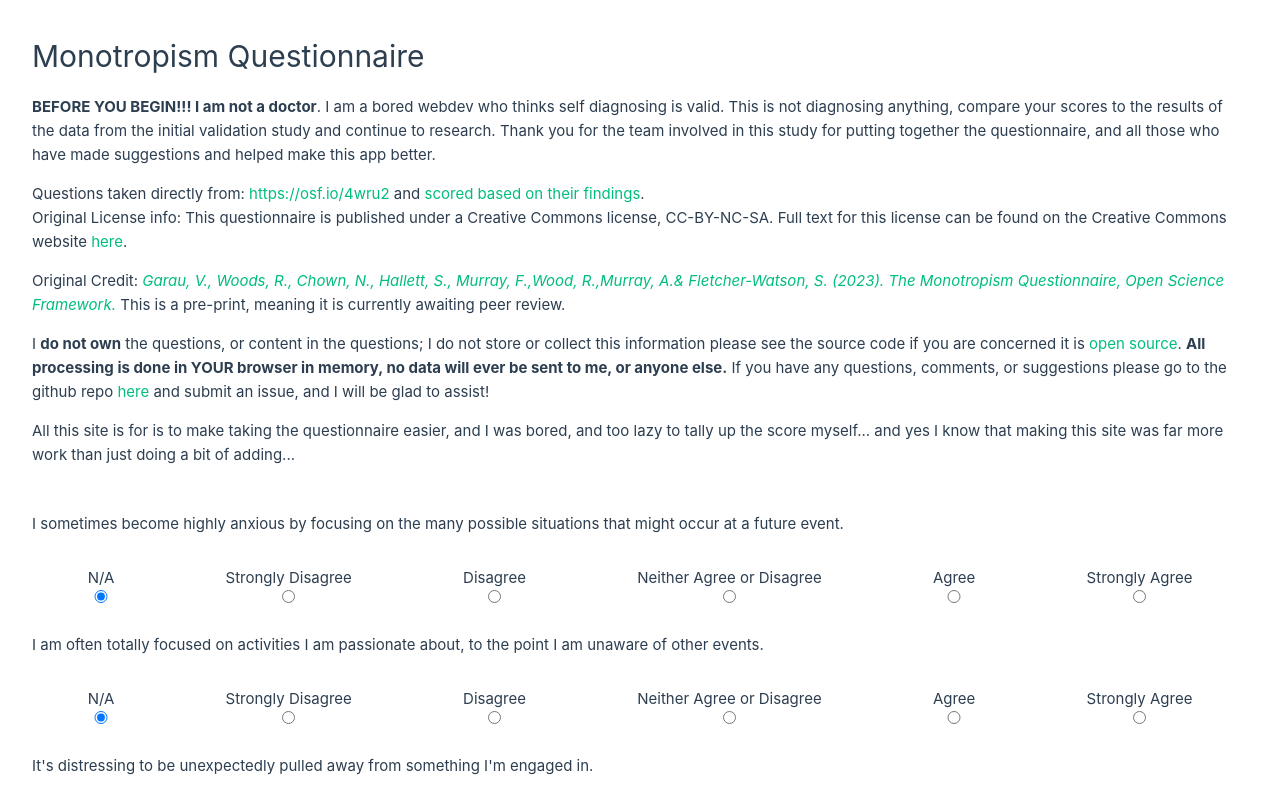
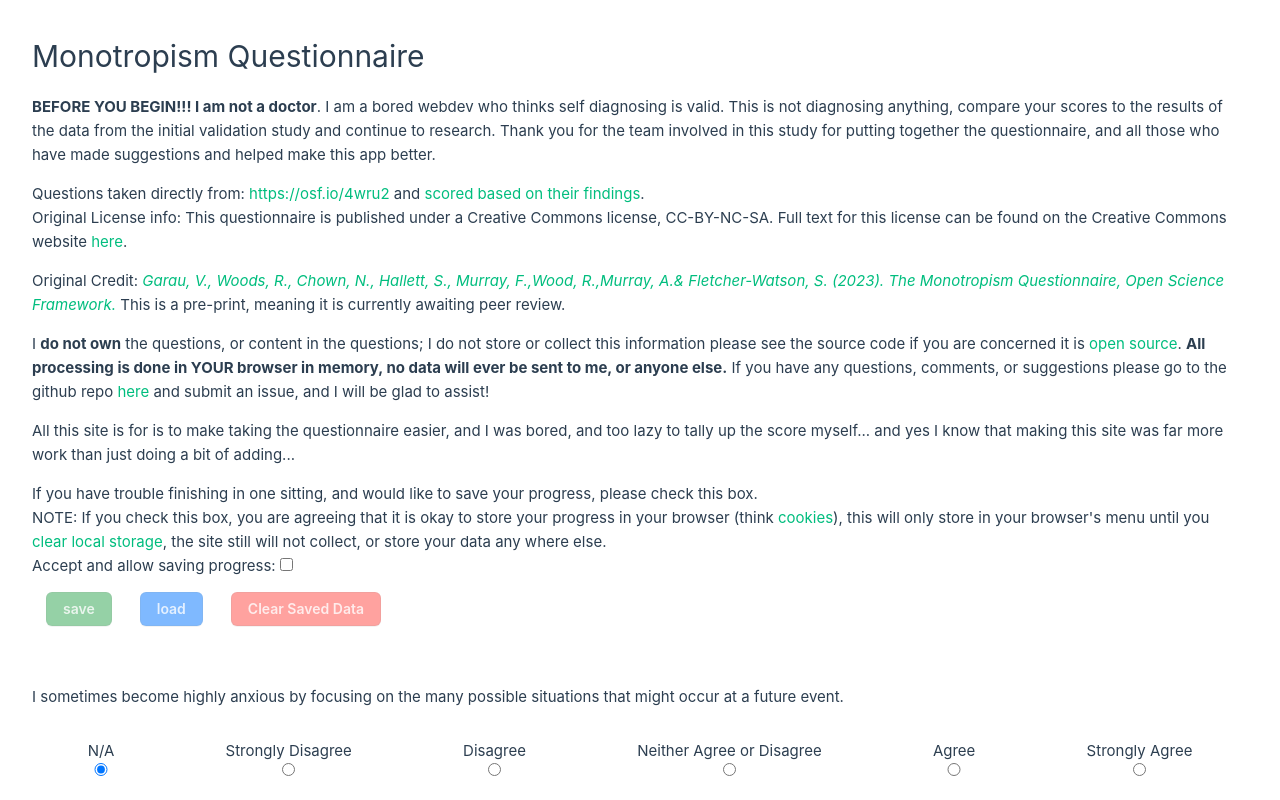
Before and after one commit to DLCIncluded/MQ, a Vue app in the folder app/: page / in a window 1280 px wide. Shown: the top 800 px of the page. Built offline with nearby package versions, Linux system fonts and the light colour scheme.

Commit message:
Adding saving feature

```diff
--- a/app/src/App.vue
+++ b/app/src/App.vue
@@ -61,15 +61,61 @@ export default {
 				scorebox: false,
 				score: 0,
 				avg: 0,
-				scoreQuote: ""
+				scoreQuote: "",
+				saveProgress:false,
+				savedAt:'never'
 		}
 	},
-	mounted:function(){
+	created:function(){
+		this.loadValues() //Check for and load values if they were saved
 		this.shuffleQuestions()
 	},
 	methods: {
+		saveValues(){ //save progress in browser memory
+			if(this.saveProgress){
+				localStorage.questions = JSON.stringify(this.questions)
+				localStorage.saveProgress = true
+				console.log("manual save")
+				var today = new Date();
+
+				var date = (today.getMonth()+1)  +'/'+ today.getDate()  +'/'+ today.getFullYear()
+
+				var hours = today.getHours();
+				var minutes = today.getMinutes();
+				var seconds = today.getSeconds();
+				var ampm = hours >= 12 ? 'pm' : 'am';
+				hours = hours % 12;
+				hours = hours ? hours : 12; // the hour '0' should be '12'
+				minutes = minutes < 10 ? '0'+minutes : minutes; //add leading 0 to min/sec
+				seconds = seconds < 10 ? '0'+seconds : seconds;
+				var strTime = hours + ':' + minutes +':'+ seconds + ' ' + ampm;
+
+
+
+				this.savedAt = date +" "+ strTime
+				localStorage.savedAt = this.savedAt
+			}
+		},
+		loadValues(){//if saved, go ahead and load to use, if not use the base questions
+			if(localStorage.saveProgress){
+				this.saveProgress = true
+			}
+			if(localStorage.questions){
+				this.questions = JSON.parse(localStorage.questions)
+			}
+			if(localStorage.savedAt){
+				this.savedAt = localStorage.savedAt
+			}
+		},
+		clearSavedData(){
+			localStorage.clear()
+			this.saveProgress = false
+			this.savedAt = 'never'
+		},
 		shuffleQuestions(){
-			this.questions = this.questions.sort(() => Math.random() - 0.5);
+			if(!localStorage.questions){ //only shuffle if we're not pullling from stored questions
+				this.questions = this.questions.sort(() => Math.random() - 0.5);
+			}
 		},
 		checkscore() {
 			this.scorebox=true
@@ -81,7 +127,7 @@ export default {
 				var x = parseInt(this.questions[i].val)
 				if (x === 0) {
 					num_questions=num_questions-1 //lower the number of questions to divide by if they use n/a - fixes #7
-					console.log("N/A choice - decrement num_questions, num_questions="+num_questions)
+					// console.log("N/A choice - decrement num_questions, num_questions="+num_questions)
 				}
 				score = score + x
 			}
@@ -177,7 +223,25 @@ export default {
 			All this site is for is to make taking the questionnaire easier, and I was bored, and too lazy to tally up the score myself... and yes I know that making this site was far more work than just doing a bit of adding...
 		</p>
 
+		<p>
+			If you have trouble finishing in one sitting, and would like to save your progress, please check this box. <br>
+			NOTE: If you check this box, you are agreeing that it is okay to store your progress in your browser (think <a href="https://developer.mozilla.org/en-US/docs/Web/API/Window/localStorage" target="_blank" rel="noopener noreferrer">cookies</a>), this will only store in your browser's menu until you <a href="https://www.leadshook.com/help/how-to-clear-local-storage-in-google-chrome-browser/" target="_blank" rel="noopener noreferrer">clear local storage</a>, the site still will not collect, or store your data any where else.<br>
 
+
+			<label for="save-progress">Accept and allow saving progress: </label><input type="checkbox" name="saveProgress" id="save-progress" v-model="saveProgress" >
+			<p>
+				<button @click="saveValues" class='button green' :disabled='!saveProgress'>save</button>
+
+				<button @click="loadValues" class='button blue' :disabled='!saveProgress'>load</button>
+
+				<button class='button red' @click="clearSavedData" :disabled='!saveProgress'>Clear Saved Data</button>
+
+				<span v-if="saveProgress">Saved at: {{savedAt}}</span>
+
+			</p>
+
+
+		</p>
     </div>
   </header>
 
@@ -189,20 +253,20 @@ export default {
 			</div>
 
 			<div v-if="!item.reverse" class='selections'>
-				<p><input type="radio" :name="index" :id="'r'+index+'0'" v-model="item.val" value="0"><label :for="'r'+index+'0'">N/A</label></p>
-				<p><input type="radio" :name="index" :id="'r'+index+'1'" v-model="item.val" value="1"><label :for="'r'+index+'1'">Strongly Disagree</label></p>
-				<p><input type="radio" :name="index" :id="'r'+index+'2'" v-model="item.val" value="2"><label :for="'r'+index+'2'">Disagree</label></p>
-				<p><input type="radio" :name="index" :id="'r'+index+'3'" v-model="item.val" value="3"><label :for="'r'+index+'3'">Neither Agree or Disagree</label></p>
-				<p><input type="radio" :name="index" :id="'r'+index+'4'" v-model="item.val" value="4"><label :for="'r'+index+'4'">Agree</label></p>
-				<p><input type="radio" :name="index" :id="'r'+index+'5'" v-model="item.val" value="5"><label :for="'r'+index+'5'">Strongly Agree</label></p>
+				<p><input type="radio" :name="index" :id="'r'+index+'0'" v-model="item.val" value="0" :checked="item.val == '0'"><label :for="'r'+index+'0'">N/A</label></p>
+				<p><input type="radio" :name="index" :id="'r'+index+'1'" v-model="item.val" value="1" :checked="item.val == '1'"><label :for="'r'+index+'1'">Strongly Disagree</label></p>
+				<p><input type="radio" :name="index" :id="'r'+index+'2'" v-model="item.val" value="2" :checked="item.val == '2'"><label :for="'r'+index+'2'">Disagree</label></p>
+				<p><input type="radio" :name="index" :id="'r'+index+'3'" v-model="item.val" value="3" :checked="item.val == '3'"><label :for="'r'+index+'3'">Neither Agree or Disagree</label></p>
+				<p><input type="radio" :name="index" :id="'r'+index+'4'" v-model="item.val" value="4" :checked="item.val == '4'"><label :for="'r'+index+'4'">Agree</label></p>
+				<p><input type="radio" :name="index" :id="'r'+index+'5'" v-model="item.val" value="5" :checked="item.val == '5'"><label :for="'r'+index+'5'">Strongly Agree</label></p>
 			</div>
 			<div v-else class='selections'>
-				<p><input type="radio" :name="index" :id="'r'+index+'0'" v-model="item.val" value="0"><label :for="'r'+index+'0'">N/A</label></p>
-				<p><input type="radio" :name="index" :id="'r'+index+'1'" v-model="item.val" value="5"><label :for="'r'+index+'1'">Strongly Disagree</label></p>
-				<p><input type="radio" :name="index" :id="'r'+index+'2'" v-model="item.val" value="4"><label :for="'r'+index+'2'">Disagree</label></p>
-				<p><input type="radio" :name="index" :id="'r'+index+'3'" v-model="item.val" value="3"><label :for="'r'+index+'3'">Neither Agree or Disagree</label></p>
-				<p><input type="radio" :name="index" :id="'r'+index+'4'" v-model="item.val" value="2"><label :for="'r'+index+'4'">Agree</label></p>
-				<p><input type="radio" :name="index" :id="'r'+index+'5'" v-model="item.val" value="1"><label :for="'r'+index+'5'">Strongly Agree</label></p>
+				<p><input type="radio" :name="index" :id="'r'+index+'0'" v-model="item.val" value="0" :checked="item.val == '0'"><label :for="'r'+index+'0'">N/A</label></p>
+				<p><input type="radio" :name="index" :id="'r'+index+'1'" v-model="item.val" value="5" :checked="item.val == '5'"><label :for="'r'+index+'1'">Strongly Disagree</label></p>
+				<p><input type="radio" :name="index" :id="'r'+index+'2'" v-model="item.val" value="4" :checked="item.val == '4'"><label :for="'r'+index+'2'">Disagree</label></p>
+				<p><input type="radio" :name="index" :id="'r'+index+'3'" v-model="item.val" value="3" :checked="item.val == '3'"><label :for="'r'+index+'3'">Neither Agree or Disagree</label></p>
+				<p><input type="radio" :name="index" :id="'r'+index+'4'" v-model="item.val" value="2" :checked="item.val == '2'"><label :for="'r'+index+'4'">Agree</label></p>
+				<p><input type="radio" :name="index" :id="'r'+index+'5'" v-model="item.val" value="1" :checked="item.val == '1'"><label :for="'r'+index+'5'">Strongly Agree</label></p>
 			</div>
 		</div>
 
@@ -286,4 +350,68 @@ strong{
 		text-align: center;
 	}
 }
+
+/* CSS */
+.button {
+  appearance: none;
+
+  border: 1px solid rgba(27, 31, 35, .15);
+  border-radius: 6px;
+  box-shadow: rgba(27, 31, 35, .1) 0 1px 0;
+  box-sizing: border-box;
+  color: #fff;
+  cursor: pointer;
+  display: inline-block;
+  font-family: -apple-system,system-ui,"Segoe UI",Helvetica,Arial,sans-serif,"Apple Color Emoji","Segoe UI Emoji";
+  font-size: 14px;
+  font-weight: 600;
+  line-height: 20px;
+  padding: 6px 16px;
+  position: relative;
+  text-align: center;
+  text-decoration: none;
+  user-select: none;
+  -webkit-user-select: none;
+  touch-action: manipulation;
+  vertical-align: middle;
+  white-space: nowrap;
+  margin:1em;
+}
+.button.green{
+	background-color: #2ea44f;
+}
+.button.red{
+	background-color: #FF4742;
+}
+.button.blue{
+	background-color: #0276FF;
+}
+
+.button:hover {
+  /* background-color: rgba(44, 151, 75,.5); */
+  filter: brightness(0.8);
+}
+
+.button:focus:not(:focus-visible):not(.focus-visible) {
+  box-shadow: none;
+  outline: none;
+}
+
+.button:focus {
+  box-shadow: rgba(46, 164, 79, .4) 0 0 0 3px;
+  outline: none;
+}
+
+.button:disabled {
+  /* background-color: #94d3a2; */
+  opacity: .5;
+  border-color: rgba(27, 31, 35, .1);
+  color: rgba(255, 255, 255, .8);
+  cursor: default;
+}
+
+.button:active {
+  background-color: #298e46;
+  box-shadow: rgba(20, 70, 32, .2) 0 1px 0 inset;
+}
 </style>
```
